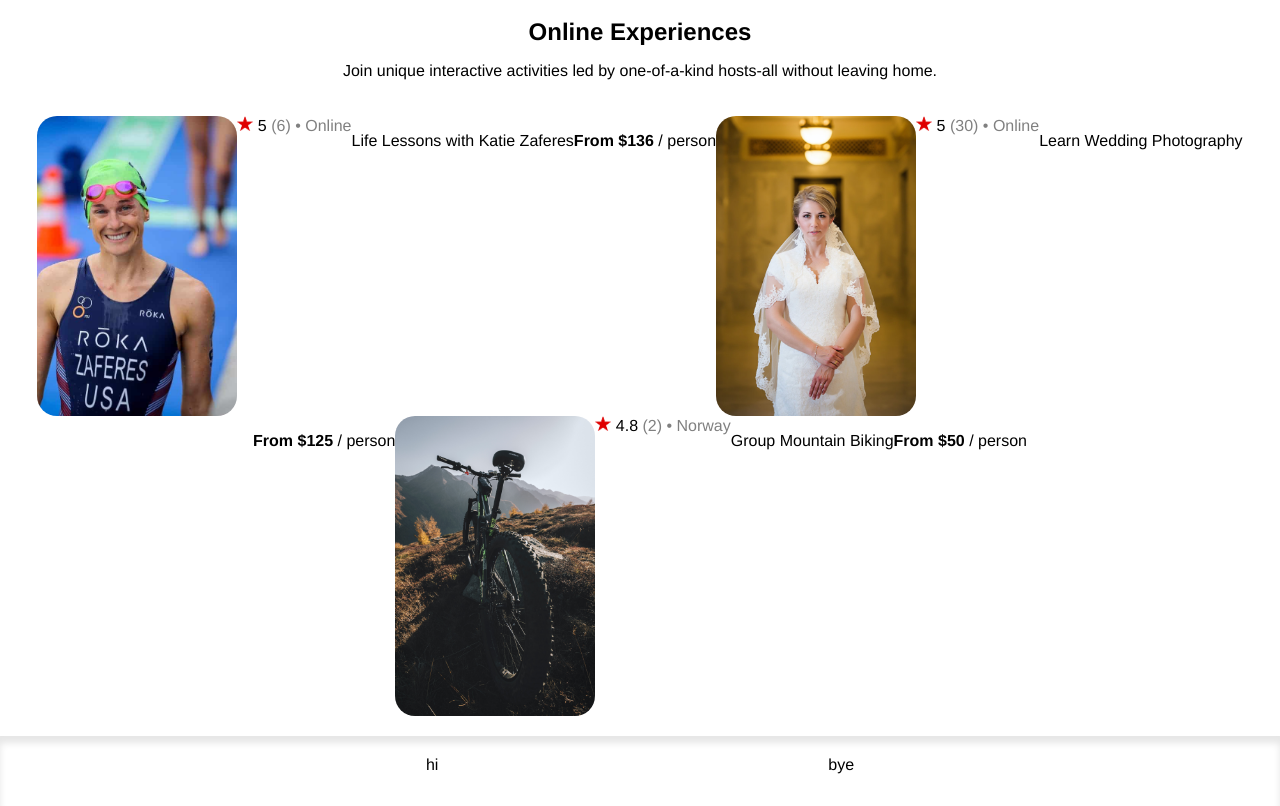
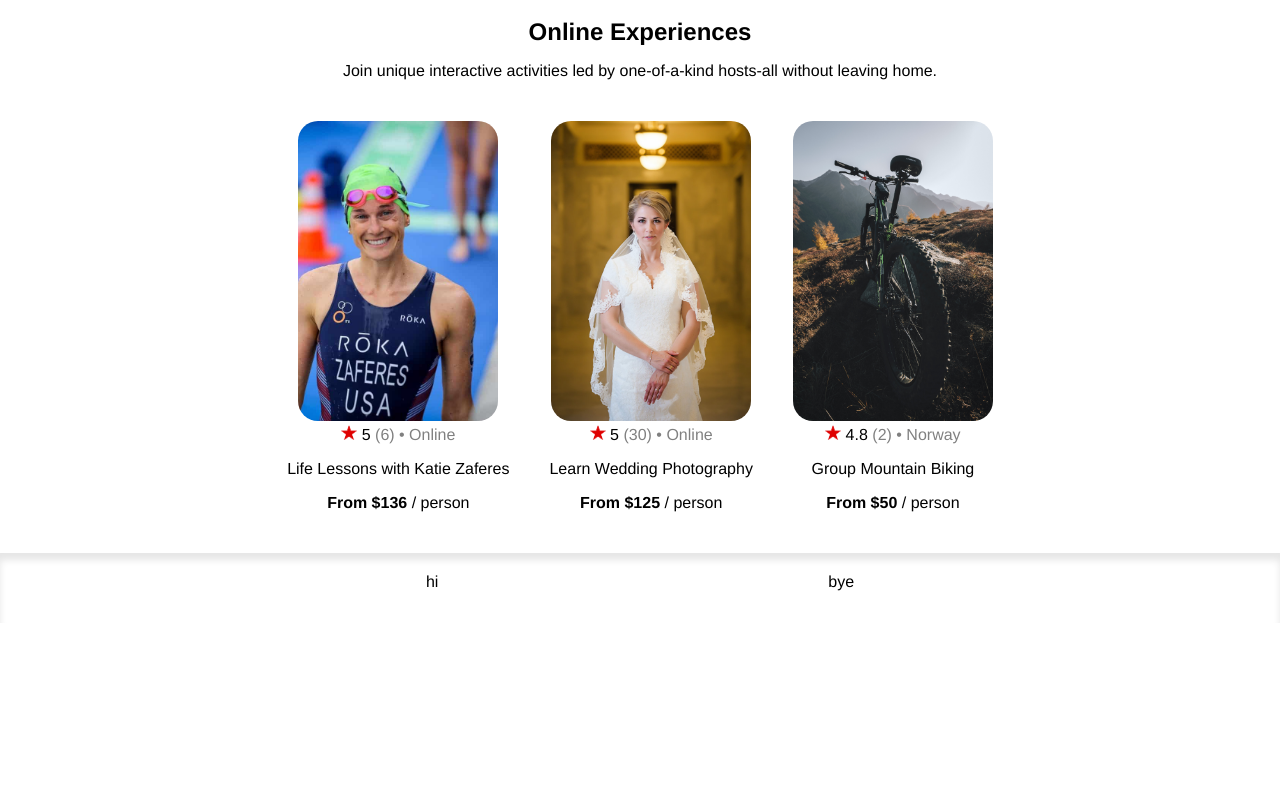
Before and after one commit to kalafriz/fsd-roadmap, a React (Create React App) app in the folder react/learn-react-scrimba/airbnb-experiences-clone/: page / in a window 1280 px wide. Shown: the part 528-1334 px from the top of the page. After the commit the page ends 1151 px from the top, so only its background shows below. Built offline with nearby package versions, Linux system fonts and the light colour scheme; the HTML template or start-up script is replaced by a standard one.

Commit message:
update html class

```diff
--- a/react/learn-react-scrimba/airbnb-experiences-clone/src/components/card.js
+++ b/react/learn-react-scrimba/airbnb-experiences-clone/src/components/card.js
@@ -1,9 +1,9 @@
 import star from "../img/star.png";
 
 export default function Card(props) {
-  console.log(props);
+  //console.log(props);
   return (
-    <>
+    <div className="card">
       <img
         src={`${process.env.PUBLIC_URL}/img/${props.img}`}
         alt="Experience Preview"
@@ -19,6 +19,6 @@ export default function Card(props) {
       <p>
         <strong>{`From $${props.price} `}</strong>/ person
       </p>
-    </>
+    </div>
   );
 }
```
